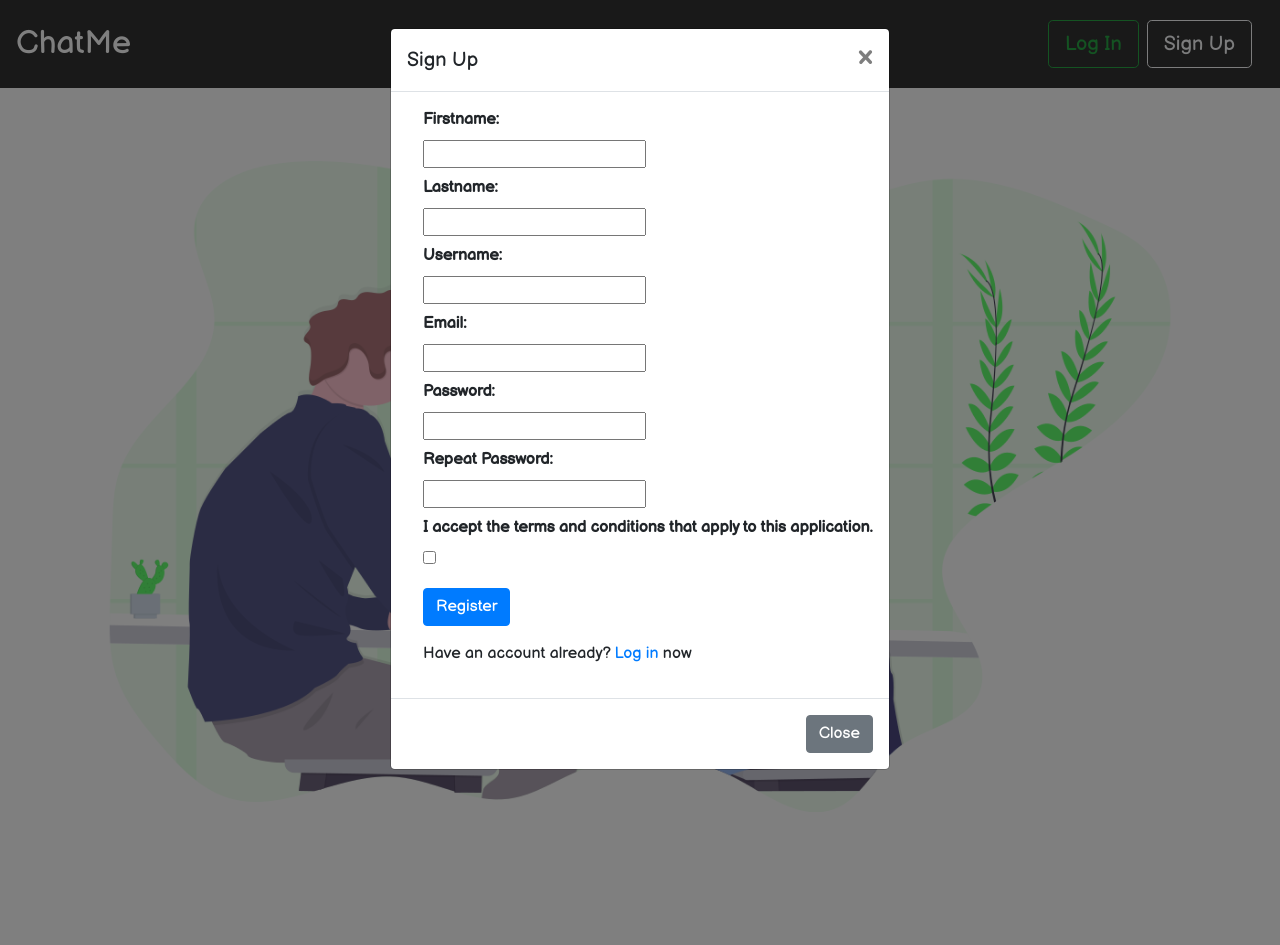
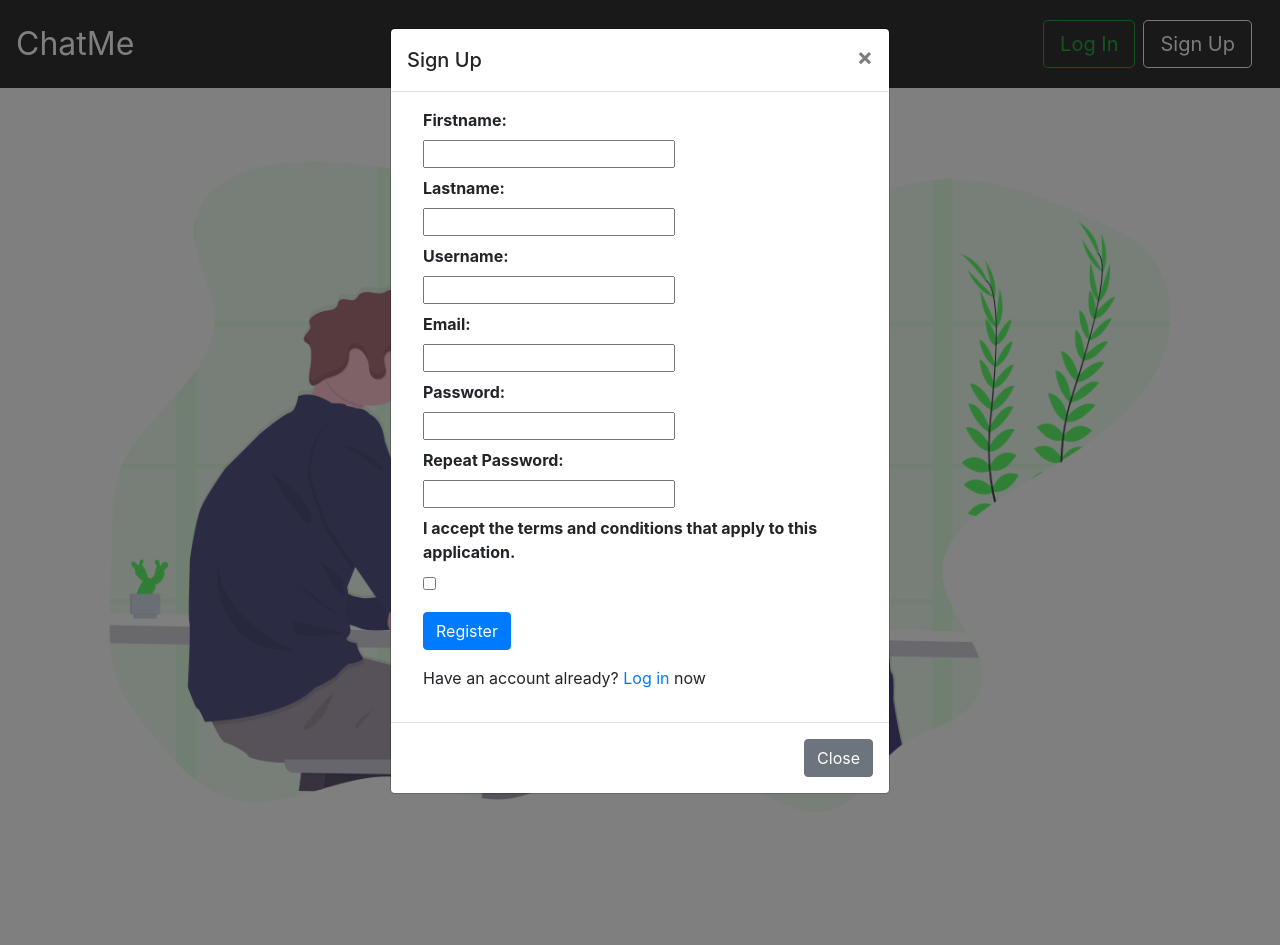
Before and after one commit to techemmy/Flask-Chat-Application, a Flask app: page / in a window 1280 px wide. Run offline with Flask 2, Linux system fonts and the light colour scheme; some libraries are stand-ins or nearby versions.

Commit message:
edit font type

```diff
--- a/static/styles.css
+++ b/static/styles.css
@@ -1,21 +1,19 @@
-@import url("https://fonts.googleapis.com/css2?family=Balsamiq+Sans&display=swap");
+/*@import url("https://fonts.googleapis.com/css2?family=Balsamiq+Sans&display=swap");
+*/
+/*$fonts: "Balsamiq Sans", cursive;*/
 * {
   box-sizing: border-box;
   margin: 0;
   padding: 0;
 }
 
-html {
-  width: 100%;
-  height: 100%;
-}
-
 body {
   margin: 0;
   padding: 0;
-  font-family: "Balsamiq Sans", cursive;
+  /*font-family: $fonts;*/
   box-sizing: border-box;
   overflow-x: hidden;
+  height: 100vh;
 }
 
 nav {
@@ -152,10 +150,6 @@ button.menu__button {
   color: rgba(12, 155, 83, 0.863);
 }
 
-.content {
-  /*height: max-content;*/
-}
-
 div .lists {
   background-color: rgba(0, 0, 0, 0.8);
   color: white;
@@ -197,8 +191,8 @@ h4.heads {
   }
 }
 div.msgs-content {
+  padding-bottom: 70px;
   width: 100%;
-  /*  height: auto;*/
 }
 div.msgs-content .msg-space {
   background: white;
--- a/static/styles.scss
+++ b/static/styles.scss
@@ -1,6 +1,6 @@
-@import url("https://fonts.googleapis.com/css2?family=Balsamiq+Sans&display=swap");
-
-$fonts: "Balsamiq Sans", cursive;
+/*@import url("https://fonts.googleapis.com/css2?family=Balsamiq+Sans&display=swap");
+*/
+/*$fonts: "Balsamiq Sans", cursive;*/
 $primary-color: rgba(12, 155, 83, 0.863);
 $secondary-color: rgba(0, 0, 0, 0.8);
 $white: white;
@@ -12,18 +12,14 @@ $info-col: rgb(241, 253, 249);
   padding: 0;
 }
 
-html {
-  width: 100%;
-  height: 100%;
-
-}
 
 body {
   margin: 0;
   padding: 0;
-  font-family: $fonts;
+  /*font-family: $fonts;*/
   box-sizing: border-box;
   overflow-x: hidden;
+  height: 100vh;
 }
 
 nav {
@@ -162,7 +158,6 @@ button.menu__button {
 }
 
 .content {
-  /*height: max-content;*/
 }
 
 div.lists, div.msgs-content {
@@ -216,8 +211,8 @@ h4.heads {
 
 
 div.msgs-content {
+  padding-bottom: 70px;
   width: 100%;
-/*  height: auto;*/
   .msg-space {
     background: $white;
     padding: 0;
```
Also changed, not shown: 1 other file.
